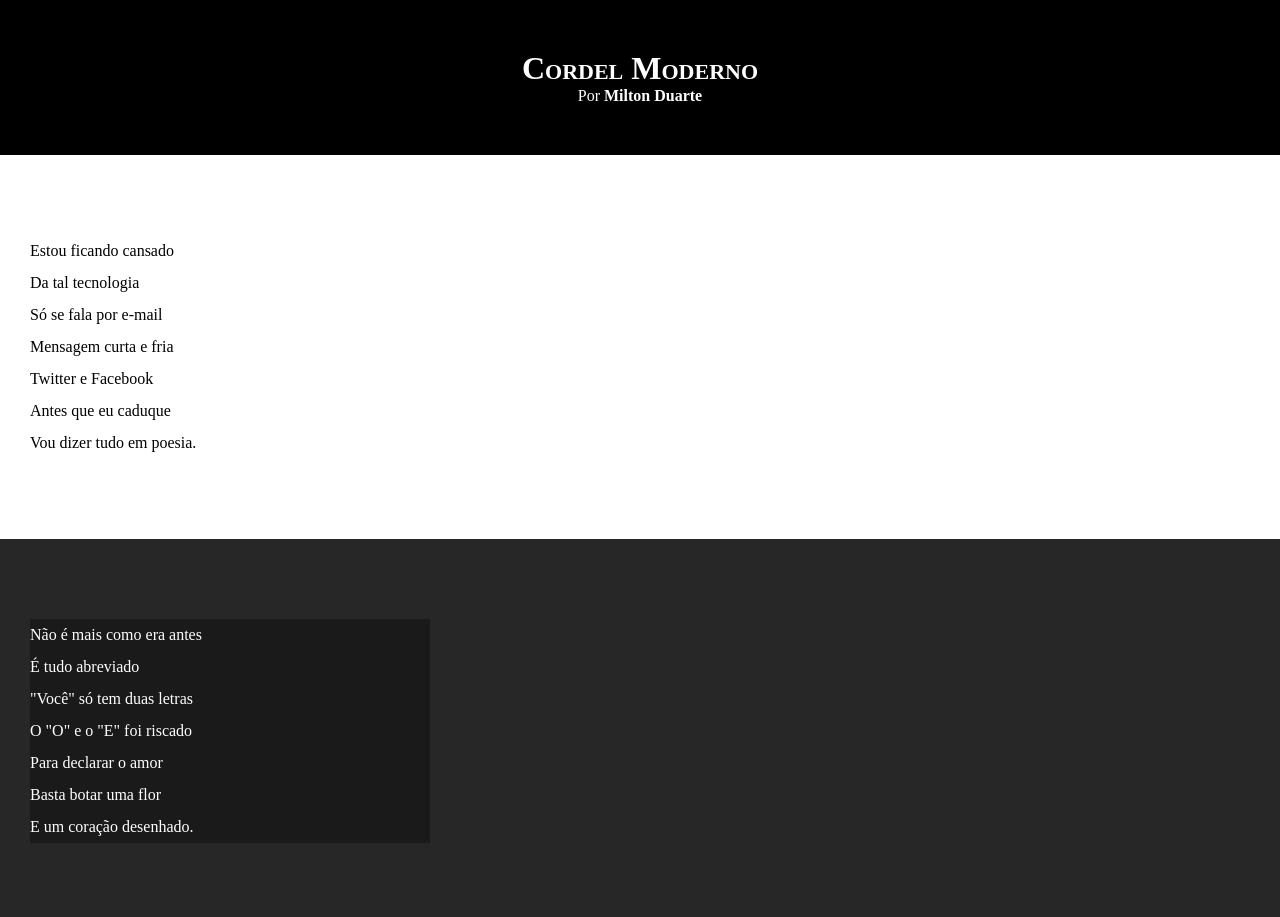
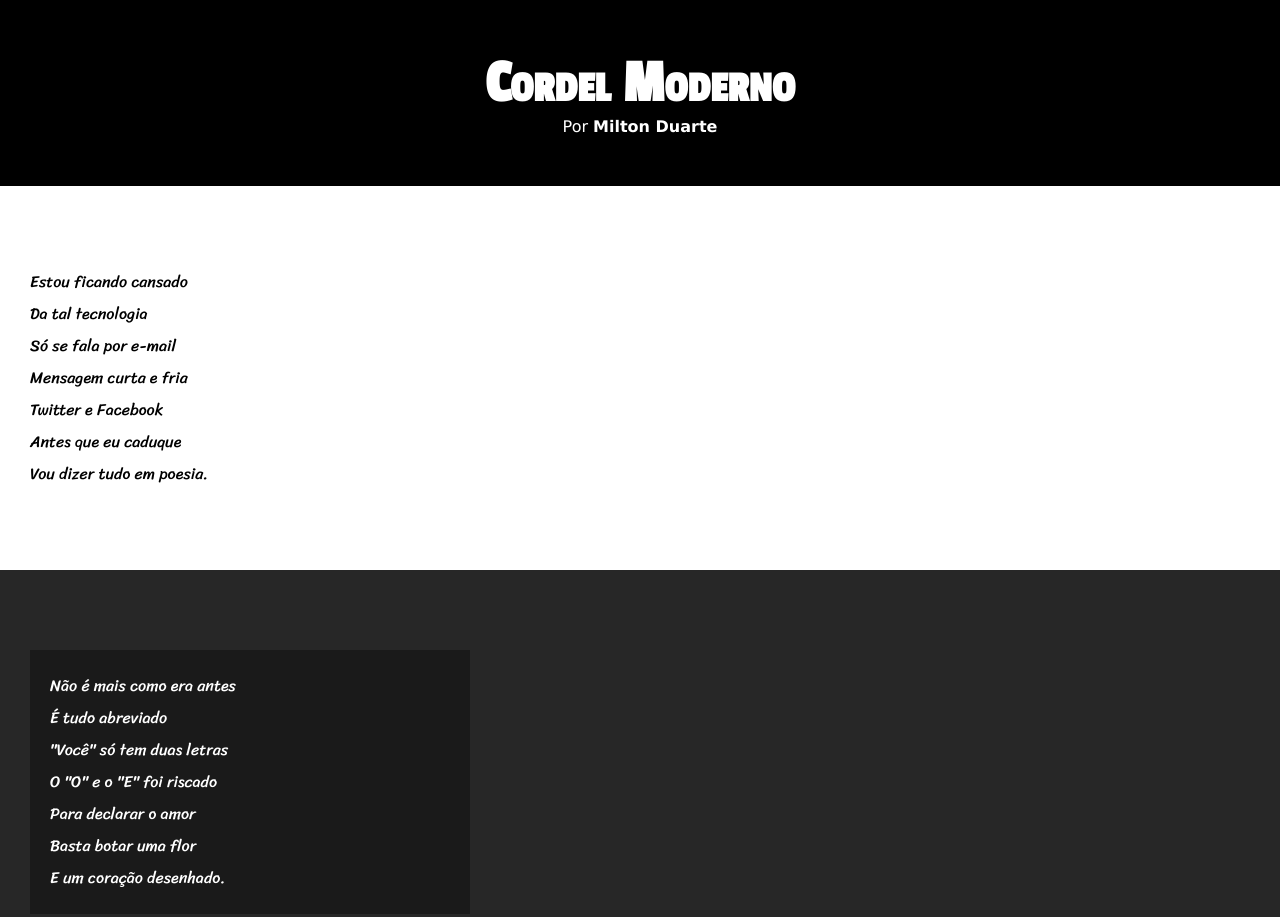
Before and after one commit to Rickhell/html-css, a plain HTML site: page desafios/des12/index.html in a window 1280 px wide. Shown: the top 917 px of the page. Drawn offline with Linux system fonts and the light colour scheme.

Commit message:
atualização de estilo

```diff
--- a/desafios/des12/style.css
+++ b/desafios/des12/style.css
@@ -1,16 +1,27 @@
 @charset "UTF-8";
+
+@import url('https://fonts.googleapis.com/css2?family=Passion+One&family=Sriracha&display=swap');
+
+:root {
+    --fonte1:Verdana, Geneva, Tahoma, sans-serif;
+    --fonte2 : 'Passion One', cursive;
+    --fonte3 :'Sriracha', cursive;
+}
 
 * {
     margin:0;
     padding:0;
+
 }
 
 html, body {
+    font-family:var(--fonte1);
     min-height: 100%;
     background-color:darkgray;
 }
 
 header {
+
     background-color:black;
     color:white;
     text-align: center;
@@ -19,6 +30,8 @@ header {
 header > h1 {
     padding-top:50px;
     font-variant: small-caps;
+    font-family: var(--fonte2);
+    font-size: 3.8em;
 }
 
 header >p {
@@ -41,6 +54,7 @@ section {
     padding-bottom:10vh;
     line-height: 2em;
     padding-left: 30px;
+    font-family:var(--fonte3);
 }
 
 section.normal {
@@ -52,9 +66,12 @@ section.imagem {
     background-color:rgb(39, 39, 39);
     color:white;
 
+
 }
 
 section.imagem > p {
+    display: inline-block;
+    padding:20px;
     width: 400px;
     background-color: rgba(0, 0, 0, 0.329);
 }
```
